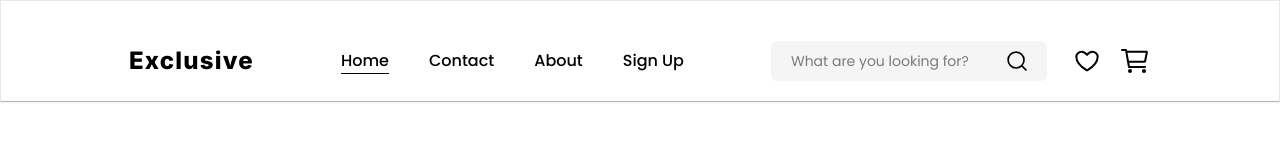
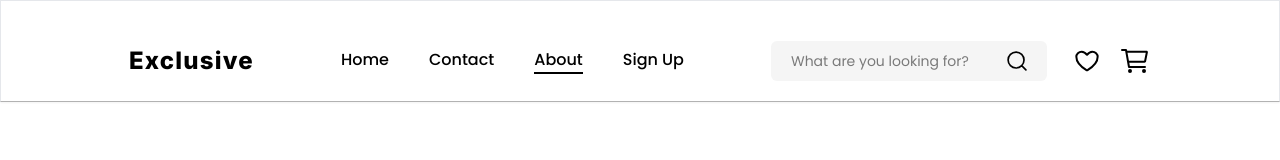
Before and after one commit to staz6/TrendMart-App, a React (Vite) app: page /About in a window 1280 px wide. Shown: the top 160 px of the page. Built offline with nearby package versions, Linux system fonts and the light colour scheme.

Commit message:
feat: implemented react router to navigation links

```diff
--- a/src/App.tsx
+++ b/src/App.tsx
@@ -1,10 +1,30 @@
 import "./App.css";
 import { Header } from "./components/complex/Header";
+import { createBrowserRouter, RouterProvider } from "react-router-dom";
+
+const router = createBrowserRouter([
+  {
+    path: "/",
+    element: <Header />,
+  },
+  {
+    path: "/Contact",
+    element: <Header />,
+  },
+  {
+    path: "/Sign_Up",
+    element: <Header />,
+  },
+  {
+    path: "/About",
+    element: <Header />,
+  },
+]);
 
 function App() {
   return (
     <>
-      <Header />
+      <RouterProvider router={router} />
     </>
   );
 }
--- a/src/components/complex/Header.tsx
+++ b/src/components/complex/Header.tsx
@@ -3,23 +3,50 @@ import Button from "../shared/Button";
 import Searchbar from "../compound/Searchbar";
 import Heart from "../../assets/WishListIcon.svg";
 import Cart from "../../assets/Cart.svg";
+import { NavLink } from "react-router-dom";
 export const Header: React.FC = () => {
   return (
     <div className="w-full  margin-auto lg:px-[5%] xl:px-32 pt-10 pb-5 border border-b-black border-opacity-30 shadow-sm">
       <div className="flex text-text2 justify-between items-center">
-        <a
-          href=""
+        <NavLink
+          to="/"
           className="text-2xl font-extrabold tracking-wider font-inter"
         >
           Exclusive
-        </a>
+        </NavLink>
         <div className="flex gap-5 xl:gap-10 text-md font-medium font-poppins">
-          <a href="" className="border-b border-b-black">
+          <NavLink
+            to="/"
+            className={({ isActive }) =>
+              `border-b-2 ${isActive ? "border-black" : "border-transparent"} hover:border-black hover:shadow-md transition-all duration-300 `
+            }
+          >
             Home
-          </a>
-          <a href="">Contact</a>
-          <a href="">About</a>
-          <a href="">Sign Up</a>
+          </NavLink>
+          <NavLink
+            to="/Contact"
+            className={({ isActive }) =>
+              `border-b-2 ${isActive ? "border-black" : "border-transparent"} hover:border-black hover:shadow-md transition-all duration-300 `
+            }
+          >
+            Contact
+          </NavLink>
+          <NavLink
+            to="/About"
+            className={({ isActive }) =>
+              `border-b-2 ${isActive ? "border-black" : "border-transparent"} hover:border-black hover:shadow-md transition-all duration-300 `
+            }
+          >
+            About
+          </NavLink>
+          <NavLink
+            to="/Sign_Up"
+            className={({ isActive }) =>
+              `border-b-2 ${isActive ? "border-black" : "border-transparent"} hover:border-black hover:shadow-md transition-all duration-300 `
+            }
+          >
+            Sign Up
+          </NavLink>
         </div>
         <div className="flex gap-5">
           <Searchbar />
```
